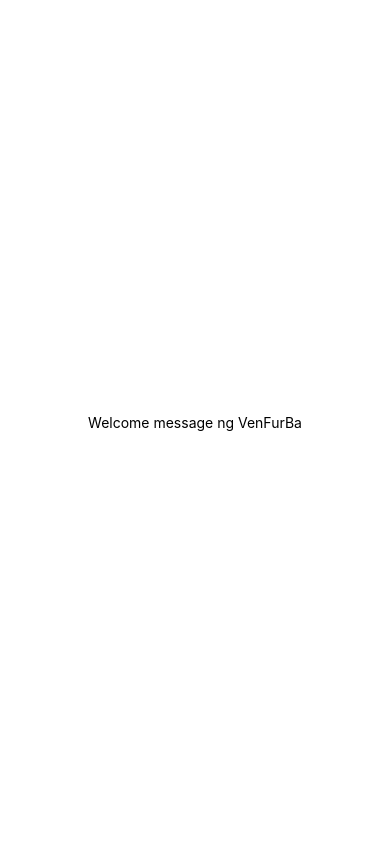
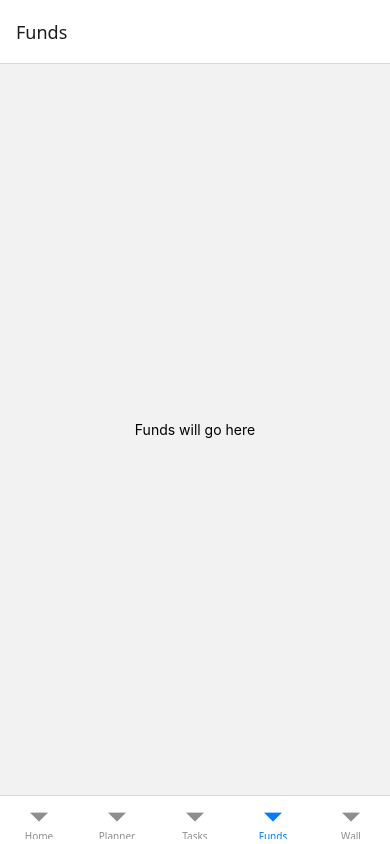
Before and after one commit to Deuizxc/Apptwo, a React Native app: screen /Funds in a window 390 px wide. Built offline with nearby package versions, Linux system fonts and the light colour scheme.

Commit message:
replaced App.js original code

```diff
--- a/App.js
+++ b/App.js
@@ -1,20 +1,24 @@
-import { StatusBar } from 'expo-status-bar';
-import { StyleSheet, Text, View } from 'react-native';
+import { NavigationContainer } from '@react-navigation/native';
+import { createBottomTabNavigator } from '@react-navigation/bottom-tabs';
+
+import HomeScreen from './screens/HomeScreen';
+import PlannerScreen from './screens/PlannerScreen';
+import TasksScreen from './screens/TasksScreen';
+import FundsScreen from './screens/FundsScreen';
+import WallScreen from './screens/WallScreen';
+
+const Tab = createBottomTabNavigator();
 
 export default function App() {
   return (
-    <View style={styles.container}>
-      <Text>Welcome message ng VenFurBa</Text>
-      <StatusBar style="auto" />
-    </View>
+    <NavigationContainer>
+      <Tab.Navigator>
+        <Tab.Screen name="Home" component={HomeScreen} />
+        <Tab.Screen name="Planner" component={PlannerScreen} />
+        <Tab.Screen name="Tasks" component={TasksScreen} />
+        <Tab.Screen name="Funds" component={FundsScreen} />
+        <Tab.Screen name="Wall" component={WallScreen} />
+      </Tab.Navigator>
+    </NavigationContainer>
   );
 }
-
-const styles = StyleSheet.create({
-  container: {
-    flex: 1,
-    backgroundColor: '#fff',
-    alignItems: 'center',
-    justifyContent: 'center',
-  },
-});
--- a/screens/FundsScreen.js
+++ b/screens/FundsScreen.js
@@ -0,0 +1,9 @@
+import { View, Text } from 'react-native';
+
+export default function FundsScreen() {
+  return (
+    <View style={{ flex: 1, justifyContent: 'center', alignItems: 'center' }}>
+      <Text>Funds will go here</Text>
+    </View>
+  );
+}
--- a/screens/PlannerScreen.js
+++ b/screens/PlannerScreen.js
@@ -0,0 +1,9 @@
+import { View, Text } from 'react-native';
+
+export default function PlannerScreen() {
+  return (
+    <View style={{ flex: 1, justifyContent: 'center', alignItems: 'center' }}>
+      <Text>Planner will go here</Text>
+    </View>
+  );
+}
--- a/screens/TasksScreen.js
+++ b/screens/TasksScreen.js
@@ -0,0 +1,9 @@
+import { View, Text } from 'react-native';
+
+export default function TasksScreen() {
+  return (
+    <View style={{ flex: 1, justifyContent: 'center', alignItems: 'center' }}>
+      <Text>Tasks will go here</Text>
+    </View>
+  );
+}
--- a/screens/WallScreen.js
+++ b/screens/WallScreen.js
@@ -0,0 +1,9 @@
+import { View, Text } from 'react-native';
+
+export default function WallScreen() {
+  return (
+    <View style={{ flex: 1, justifyContent: 'center', alignItems: 'center' }}>
+      <Text>Wall will go here</Text>
+    </View>
+  );
+}
```
